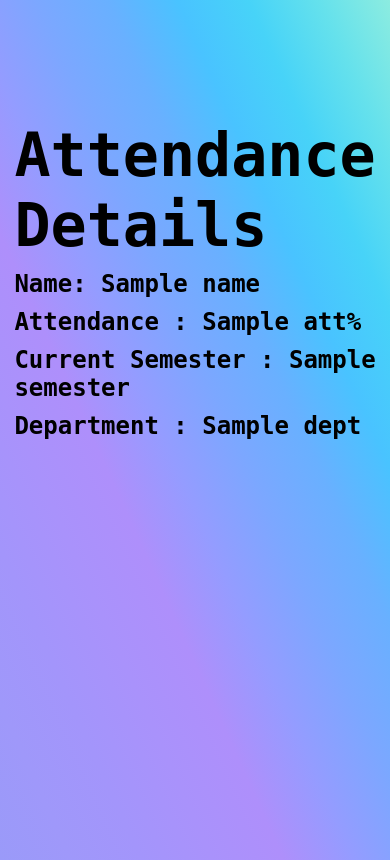
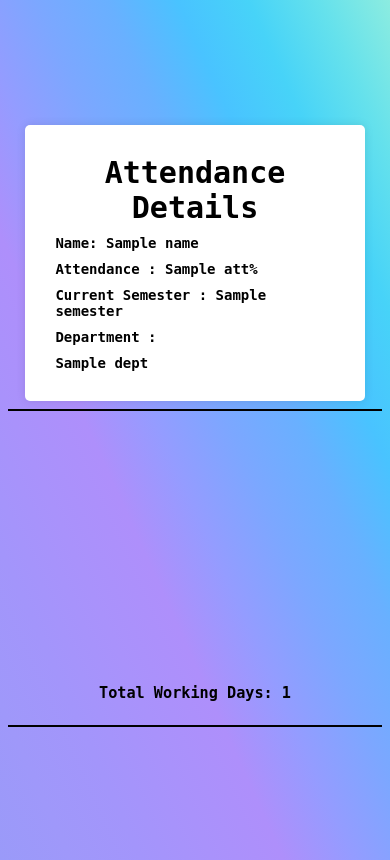
Before and after one commit to creepygonemad/mgc-attendance, a Flask app: template templates/result.html in a window 390 px wide. Run offline with Flask 3, Linux system fonts and the light colour scheme; the template is opened without the code that fills it: most values are stand-ins (such as "Sample title", 1, 10 or a date in 2020).

Commit message:
changes bro

```diff
--- a/app.py
+++ b/app.py
@@ -1,4 +1,4 @@
-from flask import Flask, render_template, request, url_for
+from flask import Flask, render_template,url_for, redirect, request, flash
 import requests
 from requests import adapters
 import ssl
@@ -7,7 +7,7 @@ import json
 import re
 
 app = Flask(__name__)
-
+app.secret_key = 'nathaanpuluthi'
 @app.route('/')
 def home():
     return render_template('home.html')
@@ -48,6 +48,10 @@ def result():
     'Content-Type': 'application/x-www-form-urlencoded',
     }
     response2 = session.post(result_url, data=payload)
+    error = re.findall(r'<p[^>]*>(.*?)</p>', response2.text)
+    if error:
+        flash(error[0])
+        return redirect(url_for('home'))
     if response2.status_code == 200:
         response3 = session.get(details_url, headers=lis_headers)
         if response3.status_code == 200:
@@ -62,10 +66,15 @@ def result():
         lis_response = session.post(list_url, headers=lis_headers, data=lis)
         if lis_response.status_code == 200:
             data = json.loads(lis_response.text)
+            total_day = len(data['attends'])
             present = [i['present'] for i in data['attends']]
             tot = [i['total'] for i in data['attends']]
             att_percent = round(sum(present) / sum(tot) * 100, 2)
-    return render_template('result.html', name = student_name, att= att_percent, semester = sem, dept= dept)
+            attendance_data = {
+            'Present': att_percent,
+            'Absent': 100 - att_percent
+             }
+    return render_template('result.html', name = student_name, att= att_percent, semester = sem, dept= dept,attendance_data=attendance_data, total_days =total_day)
 
 if __name__=='__main__':
     app.run(debug=True)
--- a/templates/result.html
+++ b/templates/result.html
@@ -2,7 +2,8 @@
 <html>
 <head>
   <meta name="viewport" content="width=device-width, initial-scale=1.0">
-  <title>Attendance Details</title>
+  <title>M G C | Attendance Checker</title>
+  <script src="https://cdn.jsdelivr.net/npm/chart.js"></script>
   <style>
     body {
       background-image: linear-gradient(to right top, #9a9af9, #9f98fa, #a395fb, #a992fb, #ae8ffb, #949cff, #7ca7ff, #69b0ff, #49c3ff, #47d3f8, #65e1ec, #8cece0);
@@ -19,6 +20,7 @@
         margin: 10px;
         font-family: monospace;
         margin-top: 10px;
+        text-align: center;
     }
     h2 {
       font-size: 24px;
@@ -26,13 +28,49 @@
       margin: 10px;
       font-family: monospace;
     }
+    h3{
+      font-weight: bold;
+      font-family: monospace;
+      text-align: center;
+
+    }
     .container{
-        margin-top: -300px;
         text-align: left;
+        background-color: #fff;
+        padding: 20px;
+        border-radius: 5px;
+        box-shadow: 0 0 10px rgba(0, 0, 0, 0.1);
+
+    }
+    hr {
+      width: 100%;
+      height: 2px;
+      border-width: 0px;
+      color: black;
+      background-color: black;
+    }
+    .pie{
+      max-width: 300px;
+      margin: 0 auto;
     }
     @media only screen and (max-width: 600px) {
+      .container {
+        width: 80%;
+        max-width: 400px;
+      }
+      h1 {
+        font-size: 30px;
+      }
+      h2 {
+        font-size: 14px;
 
       }
+      .pie{
+        max-width: 250px;
+      }
+    }
+
+
   </style>
 </head>
 <body>
@@ -41,7 +79,35 @@
     <h2>Name: {{ name }}</h2>
     <h2>Attendance : {{ att }}%</h2>
     <h2>Current Semester : {{ semester }}</h2>
-  <h2>Department : {{ dept }}</h2>
+    <h2>Department :</h2>
+    <h2>{{ dept }}</h2>
   </div>
+  <hr>
+  <div class="pie" >
+    <canvas id="attendanceChart"></canvas>
+  </div>
+
+  <script>
+    // Access the attendance data passed from Flask
+    var attendanceData = {{ attendance_data|tojson }};
+
+    // Create the pie chart
+    var ctx = document.getElementById('attendanceChart').getContext('2d');
+    var chart = new Chart(ctx, {
+      type: 'pie',
+      data: {
+        labels: Object.keys(attendanceData),
+        datasets: [{
+          data: Object.values(attendanceData),
+          backgroundColor: ['#F75D59','#77DD77']
+        }]
+      },
+      options: {
+        responsive: true
+      }
+    });
+  </script>
+  <h3>Total Working Days: {{total_days}}</h3>
+  <hr>
 </body>
 </html>
```
Also changed, not shown: templates/home.html (+44 -3 lines). Lines whose indentation alone changed are shown as unchanged.
